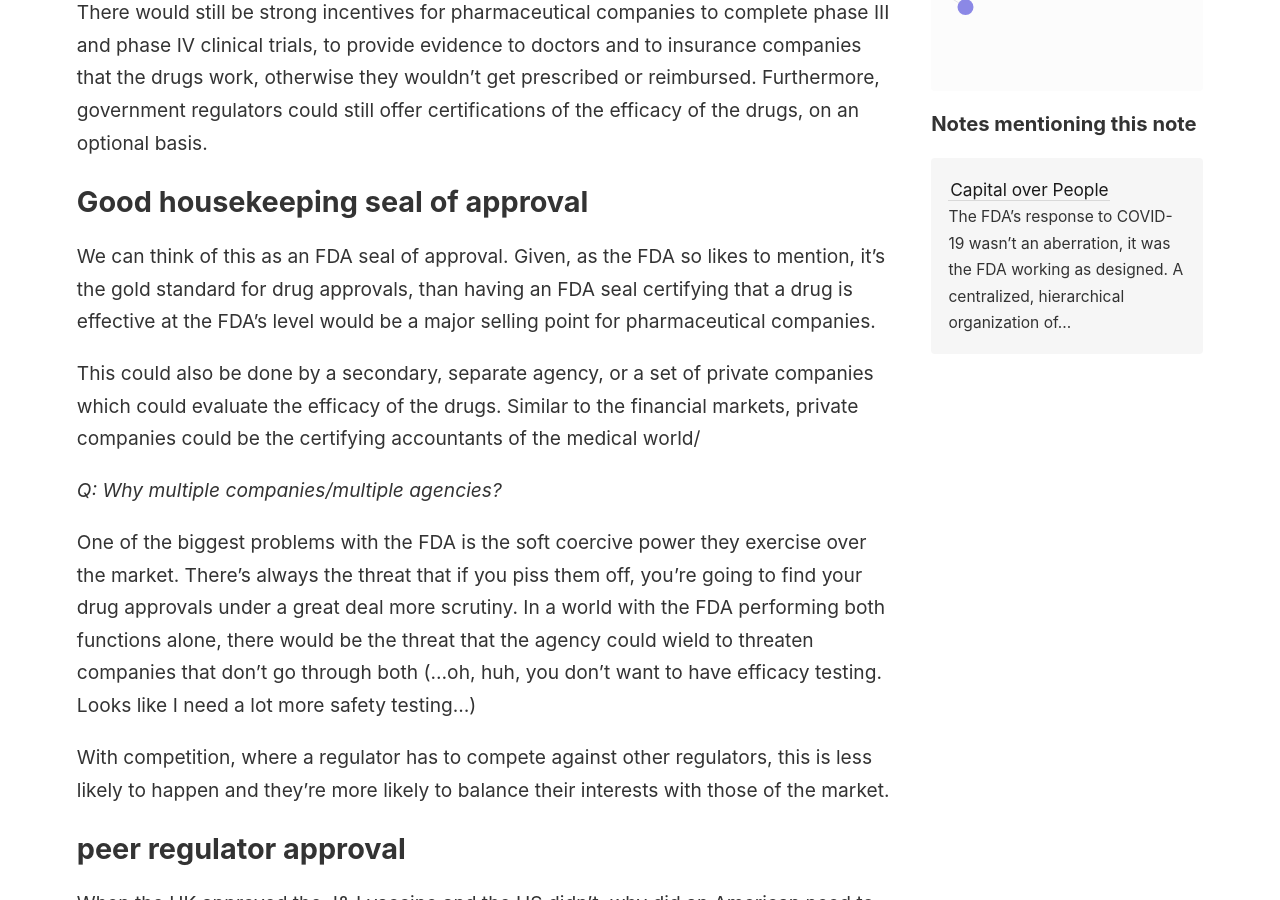
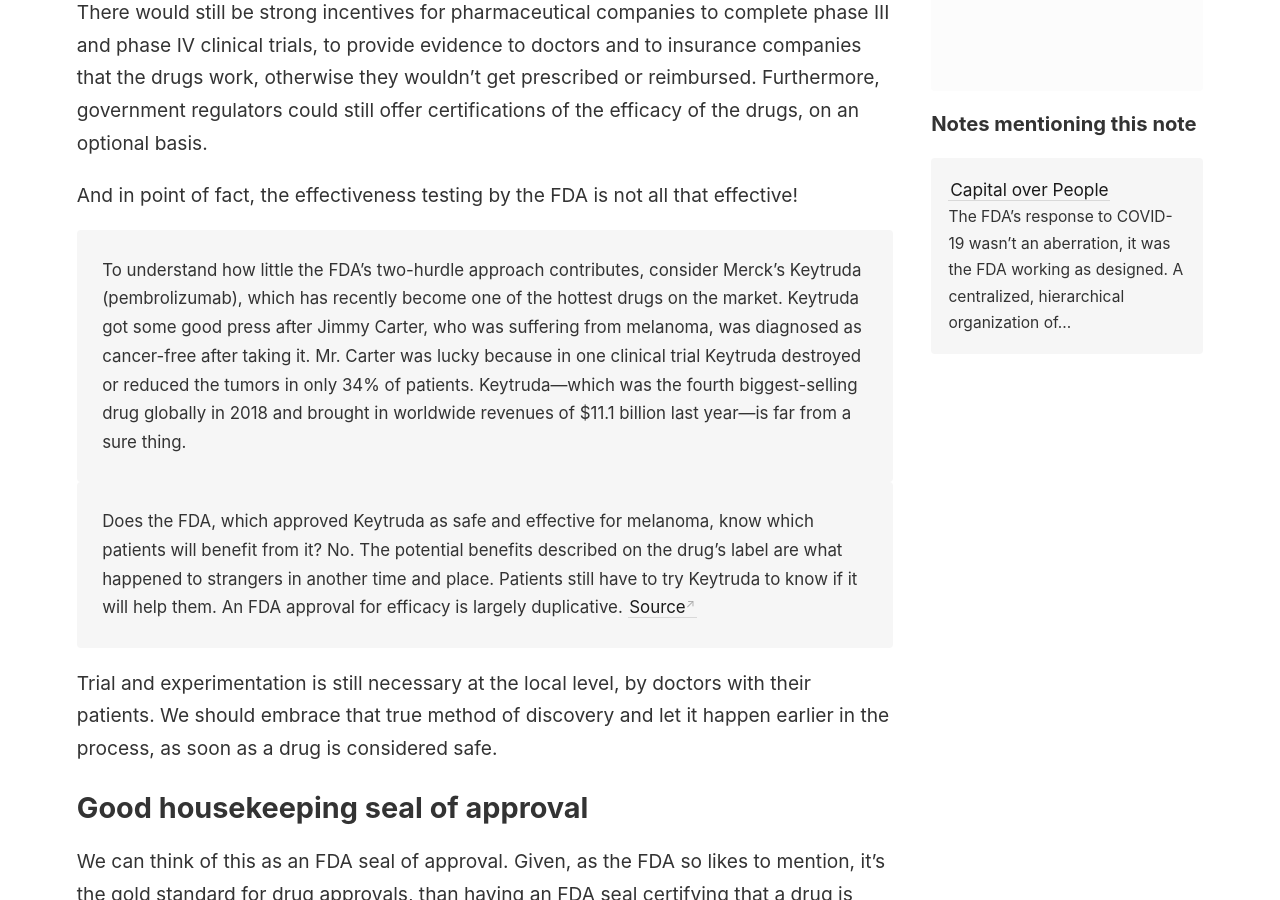
Before and after one commit to ghabs/experiment-fda-essay, a Jekyll site: the page built from _notes/a better way.md, in a window 1280 px wide and 900 px high, scrolled down 894 px. Built offline with Jekyll 4.4.1, drawn with Linux system fonts in a browser that asks for light colours; some of the changed text lies outside the part shown.

```diff
--- a/_notes/a better way.md
+++ b/_notes/a better way.md
@@ -16,12 +16,20 @@ _Q: How would we know if the drugs are effective then?_
 
 There would still be strong incentives for pharmaceutical companies to complete phase III and phase IV clinical trials, to provide evidence to doctors and to insurance companies that the drugs work, otherwise they wouldn't get prescribed or reimbursed. Furthermore, government regulators could still offer certifications of the efficacy of the drugs, on an optional basis.
 
+And in point of fact, the effectiveness testing by the FDA is not all that effective!
+
+> To understand how little the FDA’s two-hurdle approach contributes, consider Merck’s Keytruda (pembrolizumab), which has recently become one of the hottest drugs on the market. Keytruda got some good press after Jimmy Carter, who was suffering from melanoma, was diagnosed as cancer-free after taking it. Mr. Carter was lucky because in one clinical trial Keytruda destroyed or reduced the tumors in only 34% of patients. Keytruda—which was the fourth biggest-selling drug globally in 2018 and brought in worldwide revenues of $11.1 billion last year—is far from a sure thing.
+
+> Does the FDA, which approved Keytruda as safe and effective for melanoma, know which patients will benefit from it? No. The potential benefits described on the drug’s label are what happened to strangers in another time and place. Patients still have to try Keytruda to know if it will help them. An FDA approval for efficacy is largely duplicative. [Source](https://www.wsj.com/articles/fda-shouldnt-keep-safe-drugs-off-the-market-11585175286)
+
+Trial and experimentation is still necessary at the local level, by doctors with their patients. We should embrace that true method of discovery and let it happen earlier in the process, as soon as a drug is considered safe.
+
 
 ## Good housekeeping seal of approval
 
 We can think of this as an FDA seal of approval. Given, as the FDA so likes to mention, it's the gold standard for drug approvals, than having an FDA seal certifying that a drug is effective at the FDA’s level would be a major selling point for pharmaceutical companies.
 
-This could also be done by a secondary, separate agency, or a set of private companies which could evaluate the efficacy of the drugs. Similar to the financial markets, private companies could be the certifying accountants of the medical world/
+This could also be done by a secondary, separate agency, or a set of private companies which could evaluate the efficacy of the drugs. Similar to the financial markets, private companies could be the certifying accountants of the medical world.
 
 _Q: Why multiple companies/multiple agencies?_
 
@@ -30,18 +38,18 @@ One of the biggest problems with the FDA is the soft coercive power they exercis
 With competition, where a regulator has to compete against other regulators, this is less likely to happen and they're more likely to balance their interests with those of the market.
 
 
-## peer regulator approval
+## Peer regulator approval
 
 When the UK approved the J&J vaccine and the US didn't, why did an American need to solely rely on the wisdom of the US FDA? I personally think people in the United Kingdom can be as smart as Americans, and you know it seems entirely possible that I could trust the judgement of their regulators over the FDA
 
 For the same reasons that I'm allowed to buy Japanese cars, I should be able to buy and use medicine that's approved in other parts of the world.
 
-A critique of the peer approval approach is that there are[ not many efficacious drugs in the world not approved by the FDA](https://archive.ph/S6DBQ) and giving congress a say in the vaccine approval process would politicize the approval process.
+The Peer Regulator approach would recognize a number of other medical approval agencies as being up to a base level of competency such that should someone want to use a drug approved by one of them, they can. A 2015 bill introduced in Congress - [the RESULT Act](https://www.cruz.senate.gov/files/documents/Bills/20151211_FDA.pdf) - would have allowed for reciprocal approval of drugs, devices and biologics from certain countries includeing EU member countries, Israel, Canada, and Japan.
 
-This misses the point that it's about encouraging novel innovation and speed - a startup could develop and release in multiple areas, and weakens the singular authority of the FDA.
+A critique of the peer approval approach is that there are [not many efficacious drugs in the world not approved by the FDA](https://archive.ph/S6DBQ) and giving congress a say in the vaccine approval process would politicize the approval process. While true, I believe this misses that it would improve the medical drug and device ecosystem. A startup could develop new drugs and release in multiple areas, weakening the singular veto power of the FDA.
 
 
-## progressive approval regime
+## Progressive Approval regime
 
 In a progressive approval regime drugs would be approved after they pass Phase I and Phase II testing for safety, but would continue through later Phase III and Phase IV testing, and market surveillance for side effects and efficacy. This is a slightly weaker version of the pre-1962 proposal - in this case the FDA still has authority over what drugs are in the market, but changes their evaluation methods and biases them towards action and approval, counteracting their natural bureaucratic incentives.
 
```
Also changed, not shown: other parts of _notes/a better way.md (+2 -2 lines), _notes/capital over people.md (+3 -3 lines), _notes/cdc.md (added, +16 -0 lines), _notes/human challenge trials.md (+2 -4 lines), _notes/initial response.md (+4 -4 lines), _notes/orient.md (+12 -0 lines), _notes/setting the stage.md (+6 -10 lines).
